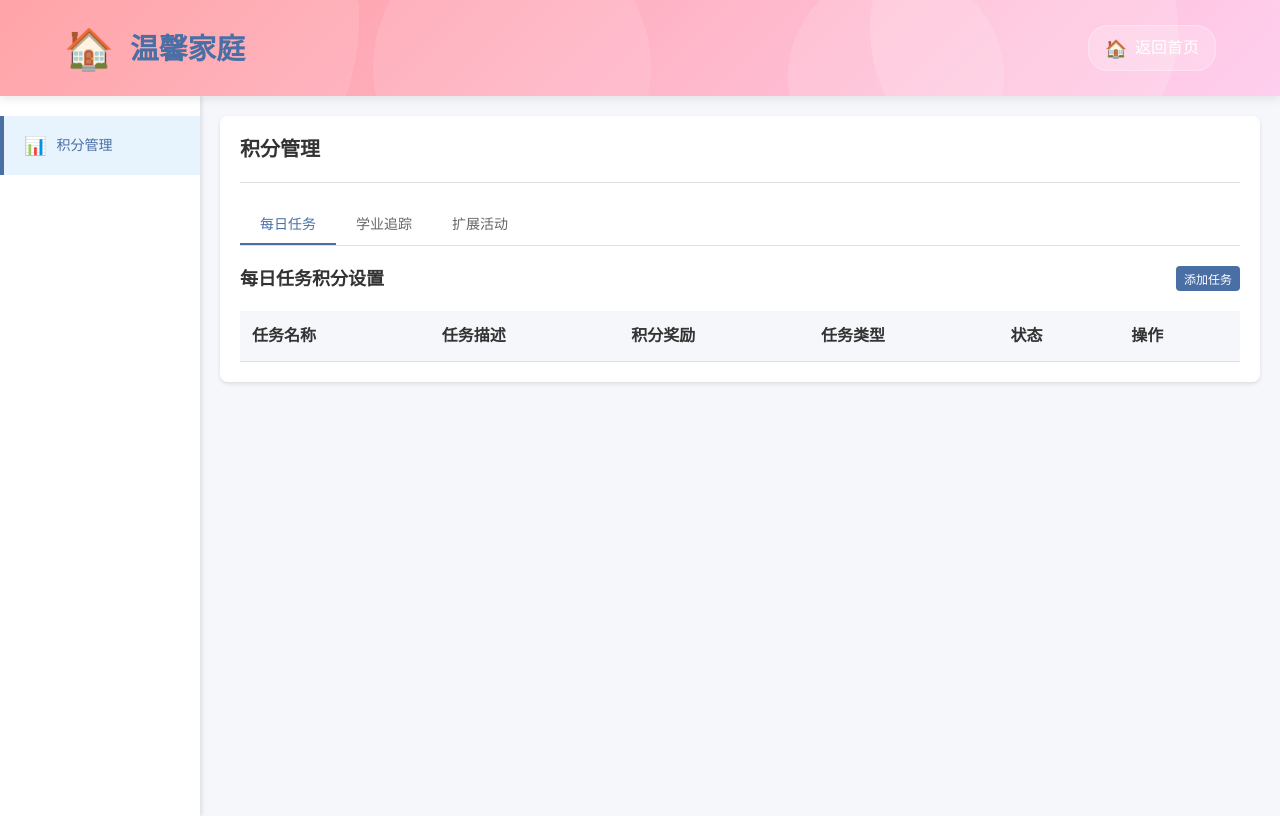
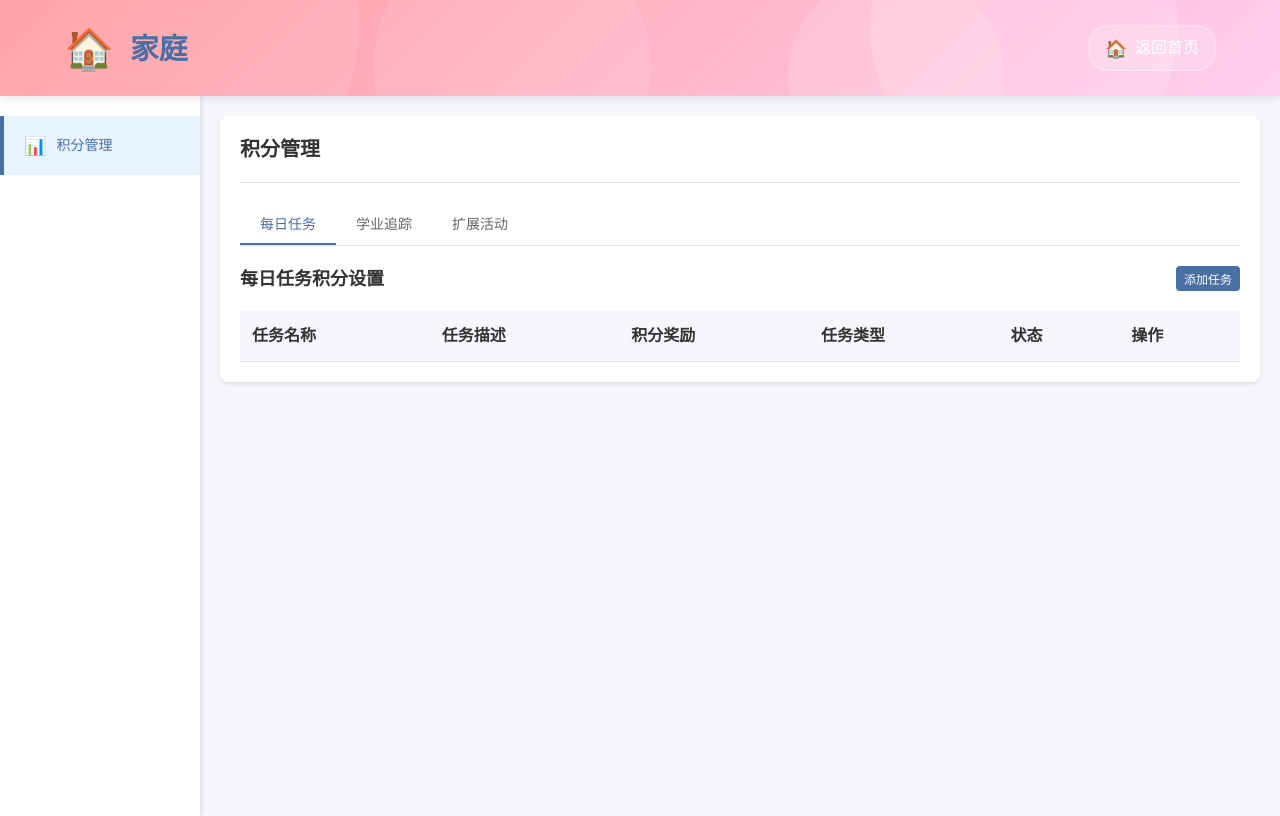
Before and after one commit to clannadgo/lifeJigsaw, a Vue app in the folder frontend/: page /admin in a window 1280 px wide. Built offline with nearby package versions, Linux system fonts and the light colour scheme; sample sign-in values are in the browser's storage.

Commit message:
修改admin页面，使familyName从localStorage获取

```diff
--- a/frontend/src/views/Admin.vue
+++ b/frontend/src/views/Admin.vue
@@ -171,7 +171,7 @@ export default {
   name: 'Admin',
   data() {
     return {
-      familyName: '温馨家庭',
+      familyName: '',
       activeModule: 'scores',
       scoreTabs: [
         { key: 'dailyTasks', label: '每日任务' },
@@ -188,6 +188,8 @@ export default {
   mounted() {
       // 检查用户权限
       this.checkAdminPermission()
+      // 从localStorage获取家庭名称
+      this.loadFamilyName()
     },
   methods: {
     checkAdminPermission() {
@@ -205,6 +207,20 @@ export default {
         }
       } else {
         this.$router.push('/login')
+      }
+    },
+    loadFamilyName() {
+      const userStr = localStorage.getItem('user')
+      if (userStr) {
+        try {
+          const user = JSON.parse(userStr)
+          this.familyName = user.familyName || '家庭'
+        } catch (e) {
+          console.error('解析用户信息失败:', e)
+          this.familyName = '家庭'
+        }
+      } else {
+        this.familyName = '家庭'
       }
     },
     // 每日任务相关方法
```
